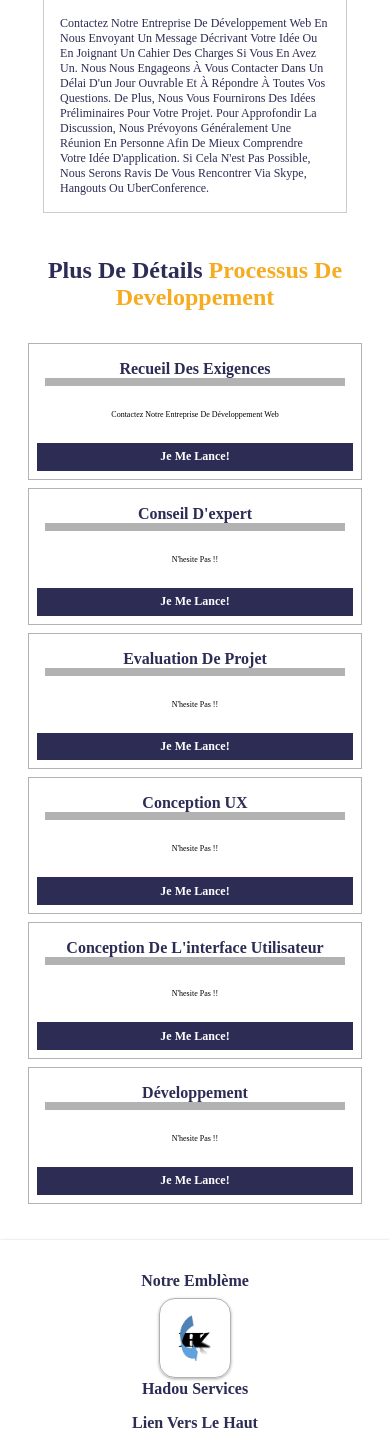
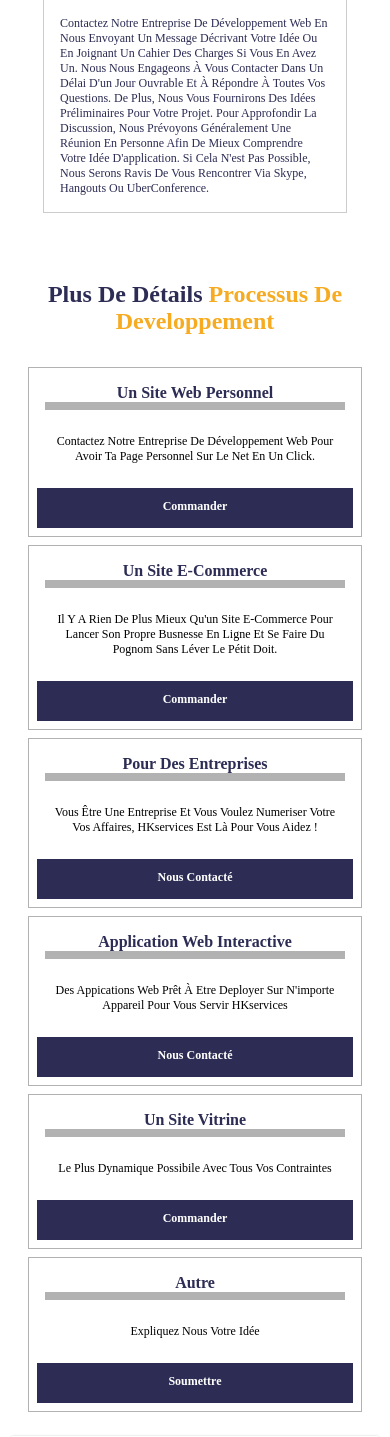
Before and after one commit to hadoukone0102/Hadou-simplon-test, a PHP site: page /pageweb/site_web.html in a window 390 px wide. Shown: the part 840-2277 px from the top of the page. Run offline with PHP 8.4, Linux system fonts and the light colour scheme; some libraries are stand-ins or nearby versions.

Commit message:
merci seigneur

```diff
--- a/index.html
+++ b/index.html
@@ -12,7 +12,6 @@
 </head>
 
 <body>
-    <!-- id de mon projet "hkservices-6c861"-->
     <div class="main">
         <header>
             <div class="Header">
--- a/pageweb/site_web.html
+++ b/pageweb/site_web.html
@@ -6,15 +6,10 @@
     <meta http-equiv="X-UA-Compatible" content="IE=edge">
     <meta name="viewport" content="width=device-width, initial-scale=1.0">
     <title>HKservices web</title>
+    <link rel="icon" type="image/png" href="../img/kone.png">
     <link rel="stylesheet" href="../style/web.css">
     <link rel="stylesheet" href="../style/style.css">
     <link rel="stylesheet" href="https://cdnjs.cloudflare.com/ajax/libs/font-awesome/6.4.0/css/all.min.css">
-    <script src="../script/email.min.js" async></script>
-    <script type="text/javascript">
-        (function () {
-            emailjs.init("9G6jljGttPQu_tHCj")
-        })();
-    </script>
 </head>
 
 <body>
@@ -31,7 +26,7 @@
                     <a style="background-color: white;" href="#contact" id="contacts_h">Contacts</a>
                 </nav>
             </div>
-            <div id="menu" class="fa fa-bars" style="background-color: white;"></div>
+            <div id="menu" class="fa fa-bars menus"></div>
         </header>
         <div class="head">
             <div class="img_head">
@@ -131,71 +126,140 @@
             </div>
         </div>
     </div>
+    <section class="super" id="super">
+        <div class="contient_tous">
+            <!--Site web personnel-->
+            <form action="#" class="web_perso">
+                <div class="detail_web">
+                    <h3>Enregistrement des données</h3>
+                    <span id="croix_rouge">&plus;</span>
+                </div>
+                <div class="input_web">
+                    <input type="text" placeholder="Votre nom..">
+                    <input type="text" placeholder="Votre prenom..">
+                </div>
+                <div class="input_web">
+                    <input type="text" placeholder="Votre email">
+                    <input type="number" placeholder="Votre contact">
+                </div>
+                <div class="input_web">
+                    <textarea name="" id="" cols="30" rows="10" placeholder="Decrivez vous en quelques mots"></textarea>
+                </div>
+                <div class="input_web">
+                    <a href="#" class="btn">Commander</a>
+                </div>
+            </form>
+            <!--Site web personnel-->
+        </div>
+    </section>
 
     <section class="detail" id="detail">
         <h1 class="title">Plus de détails <span> Processus de developpement</span></h1>
         <div class="cellule_gril">
             <div class="box_cellule">
                 <div class="ttle">
-                    <h3>Recueil des exigences</h3>
+                    <h3>Un Site Web personnel</h3>
                 </div>
                 <div class="motivation">
-                    <p>Contactez Notre Entreprise De Développement Web</p>
+                    <p>
+                        Contactez Notre Entreprise De Développement Web
+                        pour avoir ta page personnel sur le net en un click.
+                    </p>
                 </div>
-                <a href="#" class="btn">Je me lance!</a>
+                <a href="#" class="btn" id="bt_hover">Commander</a>
             </div>
 
             <div class="box_cellule">
                 <div class="ttle">
-                    <h3>Conseil d'expert</h3>
+                    <h3>Un Site E-commerce</h3>
                 </div>
                 <div class="motivation">
-                    <p>n'hesite pas !!</p>
+                    <p>
+                        Il y a rien de plus mieux qu'un site e-commerce
+                        pour lancer son propre busnesse en ligne et se faire
+                        du pognom sans léver le pétit doit.
+                    </p>
                 </div>
-                <a href="#" class="btn">Je me lance!</a>
+                <a href="#" class="btn" id="bt_hover">Commander</a>
             </div>
 
             <div class="box_cellule">
                 <div class="ttle">
-                    <h3>Evaluation de projet</h3>
+                    <h3>Pour des Entreprises</h3>
                 </div>
                 <div class="motivation">
-                    <p>n'hesite pas !!</p>
+                    <p>
+                        Vous être Une entreprise et vous voulez numeriser votre
+                        vos affaires, HKservices est là pour vous aidez !
+                    </p>
                 </div>
-                <a href="#" class="btn">Je me lance!</a>
+                <a href="#" class="btn" id="bt_hover">Nous Contacté</a>
             </div>
 
             <div class="box_cellule">
                 <div class="ttle">
-                    <h3>conception UX</h3>
+                    <h3>Application Web interactive</h3>
                 </div>
                 <div class="motivation">
-                    <p>n'hesite pas !!</p>
+                    <p>
+                        Des appications web prêt à etre deployer sur n'importe
+                        appareil pour vous servir HKservices
+                    </p>
                 </div>
-                <a href="#" class="btn">Je me lance!</a>
+                <a href="#" class="btn" id="bt_hover">Nous Contacté</a>
             </div>
 
             <div class="box_cellule">
                 <div class="ttle">
-                    <h3>Conception de L'interface Utilisateur</h3>
+                    <h3>Un Site Vitrine</h3>
                 </div>
                 <div class="motivation">
-                    <p>n'hesite pas !!</p>
+                    <p>Le plus dynamique possibile avec tous vos contraintes</p>
                 </div>
-                <a href="#" class="btn">Je me lance!</a>
+                <a href="#" class="btn" id="bt_hover">Commander</a>
             </div>
 
             <div class="box_cellule">
                 <div class="ttle">
-                    <h3>Développement</h3>
+                    <h3>Autre</h3>
                 </div>
                 <div class="motivation">
-                    <p>n'hesite pas !!</p>
+                    <p>Expliquez nous votre idée</p>
                 </div>
-                <a href="#" class="btn">Je me lance!</a>
+                <a href="#" class="btn" id="bt_hover">Soumettre</a>
             </div>
         </div>
+        <!---------------------------------------------------------------->
+        </section">
+        <!-- formulaire de contact start-->
+        <section class="formul" id="formul">
+            <div class="deco">
+                <h3>formulaire de contact</h3>
+                <span id="fleche"> &xmap;</span>
+            </div>
+            <form action="#" id="formulaire">
+                <div class="input_formul">
+                    <input type="number" placeholder="Votre Contact ..">
+                    <input type="email" placeholder="Votre email ...">
+                </div>
+                <div class="input_formul">
+                    <input type="number" placeholder="Votre Contact ..">
+                    <input type="email" placeholder="Votre email ...">
+                </div>
+                <div class="input_formul">
+                    <input type="number" placeholder="Votre Contact ..">
+                    <input type="email" placeholder="Votre email ...">
+                </div>
+                <div class="input_formul">
+                    <input type="number" placeholder="Votre Contact ..">
+                    <input type="email" placeholder="Votre email ...">
+                </div>
+                <div class="input_formul">
+                    <a href="#" class="btn">Enregistrer</a>
+                </div>
+            </form>
         </section>
+        <!-- formulaire de contact start-->
         <!--section footer start-->
         <footer>
             <div class="logo">
--- a/style/style.css
+++ b/style/style.css
@@ -92,6 +92,7 @@ header .header-2 .navBar a:hover {
 }
 
 #menu {
+    background-color: white;
     padding: 2rem 5%;
     font-size: 3rem;
     border: .1rem solid rgba(0, 0, 0, .1);
@@ -102,7 +103,7 @@ header .header-2 .navBar a:hover {
 }
 
 #menu:hover {
-    background-color: var(--orange);
+    background-color: var(--black);
     color: white;
 }
 
@@ -281,7 +282,6 @@ section {
 /* contact section start*/
 .contact {
     display: block;
-
 }
 
 .contact form {
@@ -529,7 +529,7 @@ footer .footer_comm .form-footer .btn:focus {
     }
 
     header .header-2 .navBar {
-        background-color: var(--orange);
+        background-color: var(--black);
         position: absolute;
         top: 100%;
         right: 0;
--- a/style/web.css
+++ b/style/web.css
@@ -3,6 +3,77 @@ html {
     scroll-behavior: smooth;
     scroll-padding-top: 6.7rem;
     overflow-x: hidden;
+}
+
+body {
+    position: relative;
+}
+
+.contient_tous {
+    position: absolute;
+    top: 0;
+    left: 0;
+    width: 100%;
+    height: 100%;
+    background-color: rgba(0, 0, 0, .3);
+    z-index: 1000;
+    visibility: hidden;
+}
+
+.contient_tous.active {
+    visibility: visible;
+}
+
+.contient_tous .web_perso {
+    text-align: center;
+    display: block;
+    margin: 10% 10% auto 15%;
+    background-color: white;
+    padding: 2rem;
+}
+
+.contient_tous .web_perso .detail_web {
+    display: flex;
+    align-items: center;
+    justify-content: space-between;
+    padding: 2rem 9%;
+}
+
+.contient_tous .web_perso .detail_web h3 {
+    font-size: 2rem;
+    color: #2c2c54;
+    font-weight: bold;
+}
+
+.contient_tous .web_perso .detail_web span {
+    font-size: 2rem;
+    padding: 1.5rem 5%;
+    border: .1rem solid rgba(0, 0, 0, 0.1);
+    cursor: pointer;
+}
+
+.contient_tous .web_perso .detail_web span:hover {
+    background-color: rgb(239, 44, 44);
+    color: white;
+}
+
+.contient_tous .web_perso .input_web {
+    text-align: center;
+    display: flex;
+    padding: 2rem;
+}
+
+.contient_tous .web_perso .input_web textarea {
+    padding: .5rem;
+    border: .1rem solid rgba(0, 0, 0, 0.2);
+    width: 100%;
+}
+
+.contient_tous .web_perso .input_web input {
+    border: .1rem solid rgba(0, 0, 0, .1);
+    padding: 1rem;
+    margin-left: 1rem;
+    height: 5rem;
 }
 
 .header_main header {
@@ -124,18 +195,102 @@ html {
 .cellule_gril .box_cellule .motivation p {
     color: black;
     padding: 1rem;
+    font-size: 1.5rem;
 }
 
 .cellule_gril .box_cellule .btn {
     display: block;
     font-size: 1.5rem;
     font-weight: bold;
+    height: 5rem;
+    text-align: center;
+    line-height: 2;
 }
 
 .cellule_gril .box_cellule .btn:hover {
     background-color: #f0a10e;
     color: white;
 }
+
+.header_main header #menu {
+    background-color: white;
+    padding: 2rem 5%;
+    font-size: 3rem;
+    border: .1rem solid rgba(0, 0, 0, .1);
+    color: var(--black);
+    border-radius: .5rem;
+    cursor: pointer;
+    display: none;
+}
+
+.header_main header #menu:focus {
+    color: var(--orange);
+}
+
+/* formulaire de contact */
+
+.formul {
+    position: absolute;
+    display: block;
+    background-color: white;
+    top: 10%;
+    right: -100%;
+    width: 25%;
+    height: 30%, auto;
+    padding: 2rem;
+    border-radius: .1rem;
+    box-shadow: 0 1px 3px rgba(0, 0, 0, 0.12), 0 1px 3px rgba(0, 0, 0, 0.23);
+}
+
+.formul.active {
+    right: 0%;
+    transition: .3s ease-in;
+}
+
+.formul .deco {
+    display: flex;
+    align-items: center;
+    justify-content: space-around;
+    padding: 1rem 2%;
+}
+
+.formul .deco h3 {
+    font-size: 1.5rem;
+    color: #2c2c54;
+}
+
+.formul .deco span {
+    font-size: 2rem;
+    padding: 1rem;
+    border: .1rem solid rgba(0, 0, 0, .3);
+    cursor: pointer;
+}
+
+.formul #formulaire {
+    display: block;
+    width: 100%;
+    height: 100%;
+    text-align: center;
+}
+
+.formul #formulaire .input_formul {
+    border: 1px solid rgba(0, 0, 0, .1);
+}
+
+.formul #formulaire .input_formul input {
+    display: block;
+    padding: 1rem 0;
+    margin: 1rem;
+    width: 100%;
+    border: .1rem solid rgba(0, 0, 0, .3);
+    height: 5rem;
+    box-shadow: 0 1px 3px rgba(0, 0, 0, 0.12), 0 1px 3px rgba(0, 0, 0, 0.23);
+}
+
+.formul #formulaire .input_formul .btn {
+    display: block;
+}
+
 
 /* responsive */
 
@@ -146,6 +301,10 @@ html {
 }
 
 @media(max-width:900px) {
+    .formul {
+        display: none;
+    }
+
     .header_main .head {
         display: block;
     }
@@ -161,6 +320,19 @@ html {
 }
 
 @media(max-width:768px) {
+    .contient_tous .web_perso .input_web {
+        display: block;
+
+    }
+
+    .contient_tous .web_perso .input_web input {
+        margin-top: 1rem;
+    }
+
+    .header_main header #menu {
+        display: block;
+    }
+
     .header_main .head .structure {
         width: auto;
     }
```
Also changed, not shown: script/script_web.js (+27 -28 lines). Lines whose indentation alone changed are shown as unchanged.
